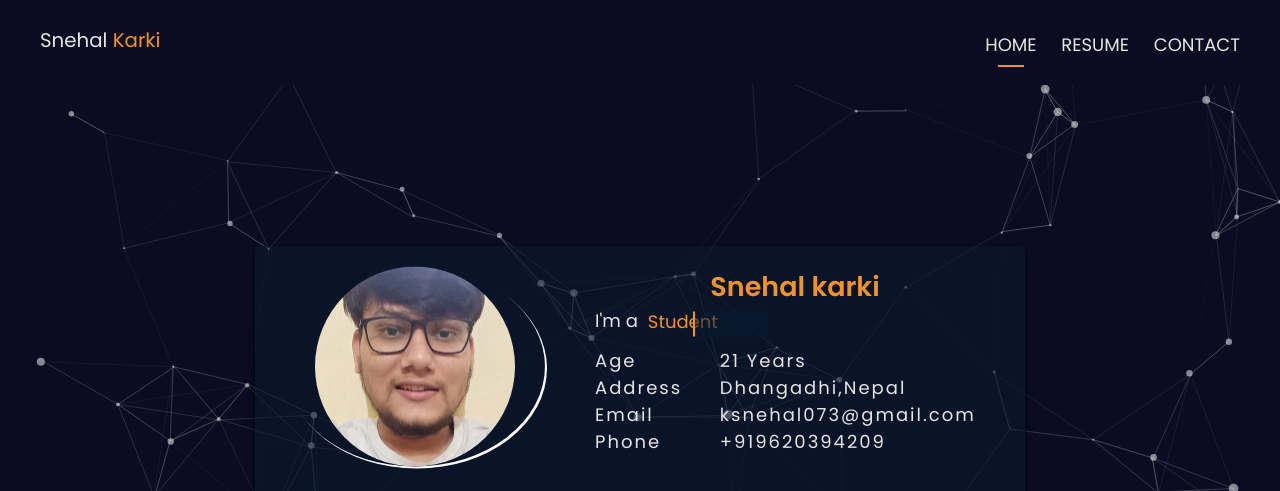
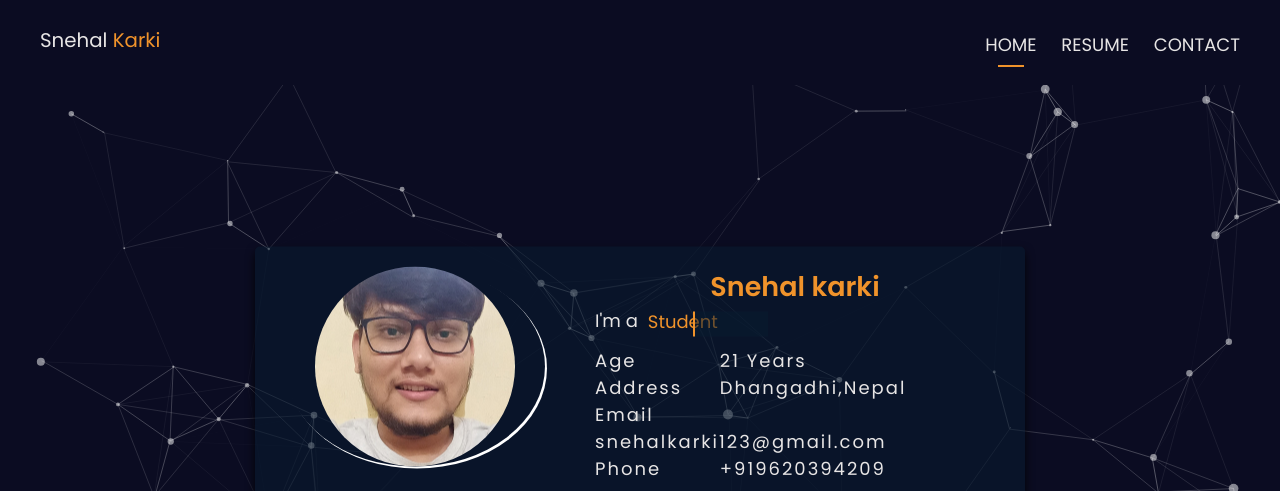
Before and after one commit to SnehalKarkii/Portfolio, a plain HTML site: page index.html in a window 1280 px wide. Shown: the top 491 px of the page. Drawn offline with nearby package versions, Linux system fonts and the light colour scheme.

Commit message:
Update index.html

```diff
--- a/index.html
+++ b/index.html
@@ -86,7 +86,7 @@
 
                     <li class="info-item">
                         <span class="title">Email</span>
-                        <span class="value">ksnehal073@gmail.com</span>
+                        <span class="value">snehalkarki123@gmail.com</span>
                     </li>
 
                     <li class="info-item">
```
